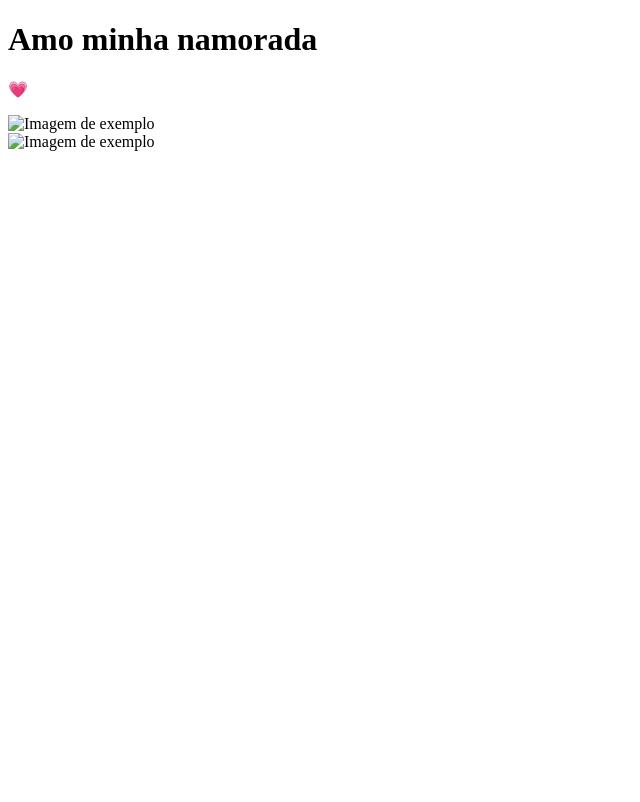
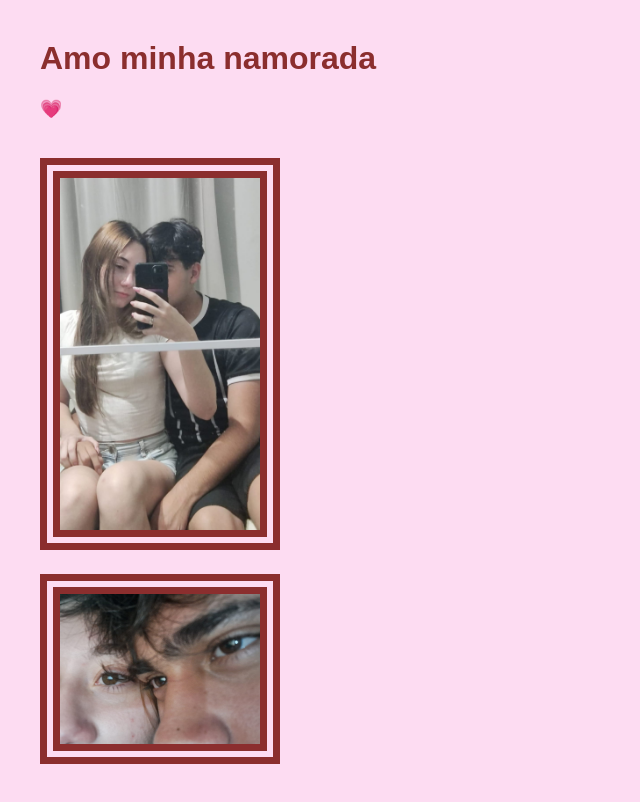
Before and after one commit to joaoff1/trabalho, a plain HTML site: page index.html in a window 1280 px wide. Shown: the whole page, without its empty margins (0-640 px from the left). Drawn offline with Linux system fonts and the light colour scheme; the site is published under a folder, as on GitHub Pages, so addresses that start at the root find nothing.

Commit message:
Update index.html

```diff
--- a/index.html
+++ b/index.html
@@ -3,16 +3,16 @@
 <head>
     <meta charset="UTF-8">
     <title>Minha namorada</title>
-    <link rel="stylesheet" href="/css/style.css">
+    <link rel="stylesheet" href="./css/style.css">
 </head>
 <body>
 
     <h1>Amo minha namorada</h1>
     <p>💗</p>
 
-    <img src="/img/WhatsApp Image 2025-05-07 at 17.05.56.jpeg" alt="Imagem de exemplo">
+    <img src="./img/WhatsApp Image 2025-05-07 at 17.05.56.jpeg" alt="Imagem de exemplo">
     <br>
-    <img src="/img/WhatsApp Image 2025-05-07 at 17.05.56 (1).jpeg" alt="Imagem de exemplo">
+    <img src="./img/WhatsApp Image 2025-05-07 at 17.05.56 (1).jpeg" alt="Imagem de exemplo">
 
 </body>
 </html>
```
